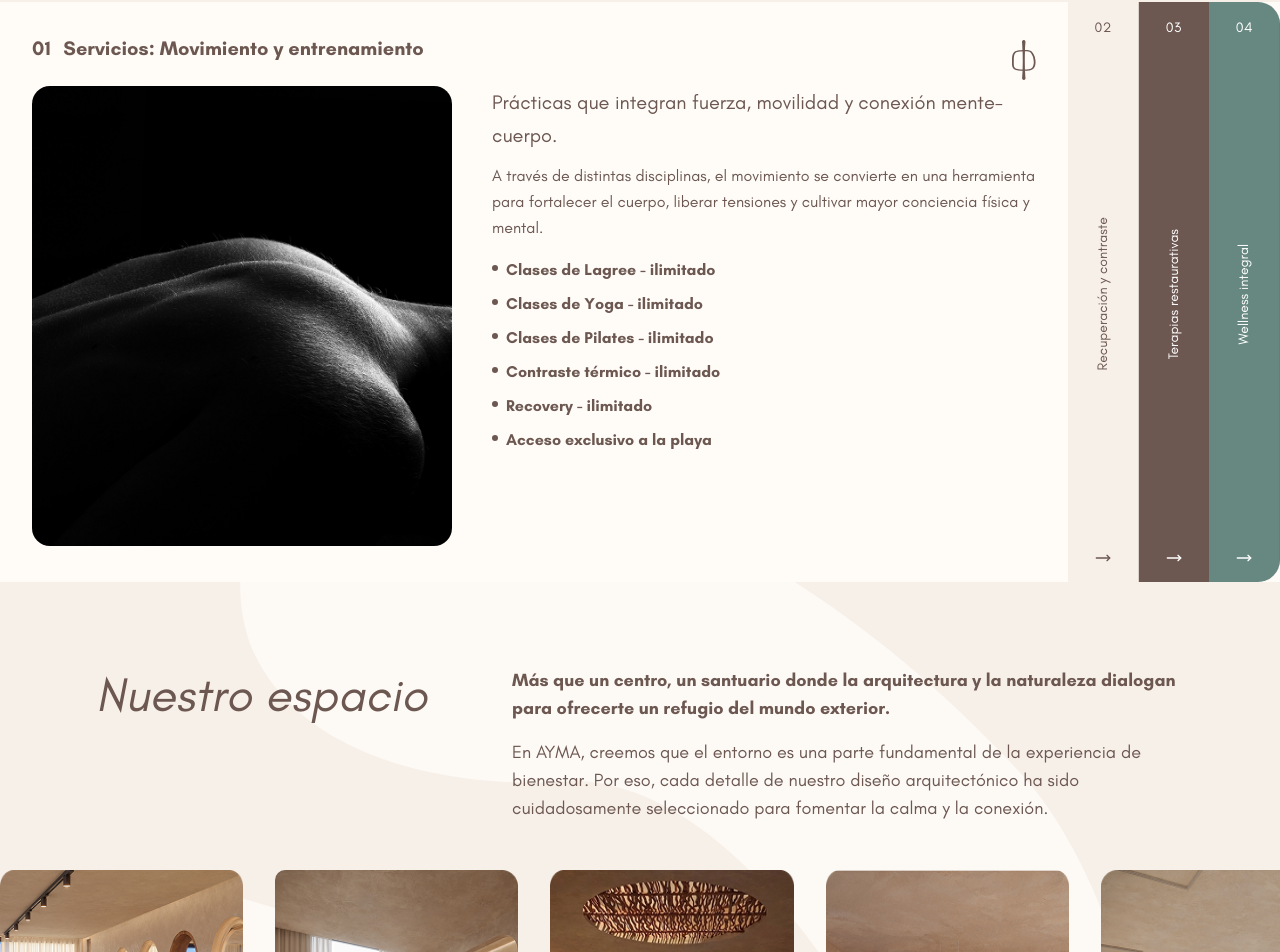
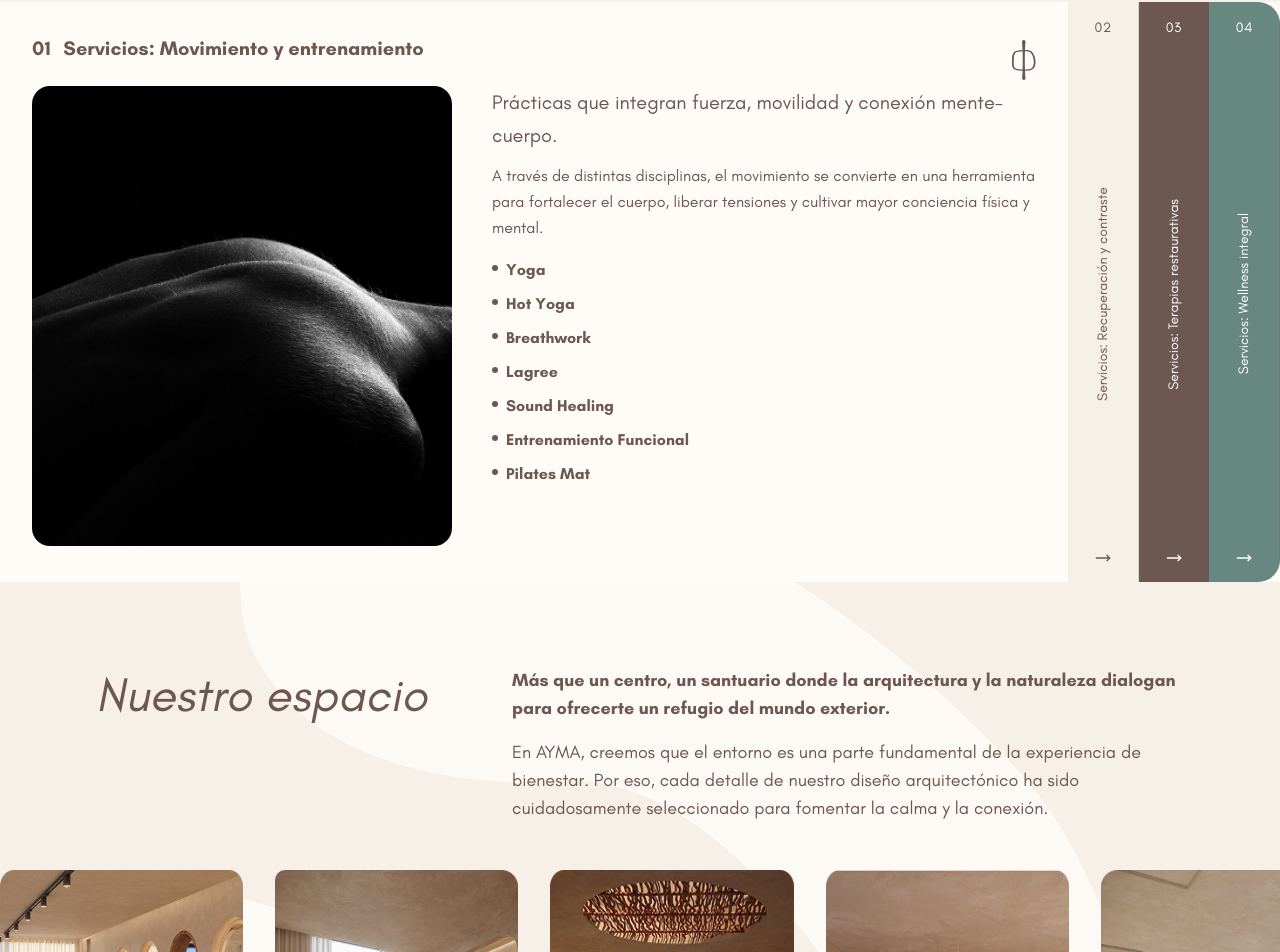
Before and after one commit to tquinteros/AYMA-landing, a Next.js app: page / in a window 1280 px wide. Shown: the part 1398-2350 px from the top of the page. Built offline with nearby package versions, Linux system fonts and the light colour scheme.

Commit message:
services data

```diff
--- a/components/VerticalAccordion.tsx
+++ b/components/VerticalAccordion.tsx
@@ -4,14 +4,15 @@ import Image from "next/image"
 import { useWindowsSize } from "@/lib/use-windows-size"
 import { useState } from "react"
 import { MoveUp } from "lucide-react"
+import { services } from "@/data/services"
 const VerticalAccordion = () => {
-  const [open, setOpen] = useState(items[0].id);
+  const [open, setOpen] = useState(services[0].id);
 
   return (
     <section className="w-full bg-background-100" id="services">
       {/* <div className="flex flex-col lg:flex-row h-fit lg:h-[580px] w-full overflow-hidden rounded-3xl border border-primary/20 md:border-t-0"> */}
       <div className="flex flex-col lg:flex-row h-fit lg:h-[580px] w-full overflow-hidden rounded-3xl border-none">
-        {items.map((item, index) => {
+        {services.map((item, index) => {
           return (
             <Panel
               key={item.id}
@@ -122,7 +123,7 @@ const Panel = ({
                     fill
                     className="object-cover aspect-1/2!"
                     sizes="(max-width: 1024px) 100vw, 420px"
-                    priority={id === items[0].id}
+                    priority={id === services[0].id}
                   />
                 </div>
 
@@ -184,78 +185,3 @@ const descriptionVariants = {
   },
   closed: { opacity: 0, y: "100%" },
 };
-
-const items = [
-  {
-    id: 1,
-    title: "Servicios: Movimiento y entrenamiento",
-    subtitle: "Prácticas que integran fuerza, movilidad y conexión mente-cuerpo. ",
-    imgSrc:
-      "/services/movement.png",
-    backgroundColorAccordion: "#FFFFFF",
-    description:
-      "A través de distintas disciplinas, el movimiento se convierte en una herramienta para fortalecer el cuerpo, liberar tensiones y cultivar mayor conciencia física y mental.",
-    features: [
-      "Clases de Lagree - ilimitado",
-      "Clases de Yoga - ilimitado",
-      "Clases de Pilates - ilimitado",
-      "Contraste térmico - ilimitado",
-      "Recovery - ilimitado",
-      "Acceso exclusivo a la playa",
-    ],
-  },
-  {
-    id: 2,
-    title: "Recuperación y contraste",
-    subtitle: "Un circuito de estímulos térmicos pensado para revitalizar el cuerpo y activar los procesos naturales de recuperación.",
-    imgSrc:
-      "/services/recovery.png",
-    backgroundColorAccordion: "#F7F0E9",
-    description:
-      "A través de distintas disciplinas, el movimiento se convierte en una herramienta para fortalecer el cuerpo, liberar tensiones y cultivar mayor conciencia física y mental.",
-    features: [
-      "Clases de Lagree - ilimitado",
-      "Clases de Yoga - ilimitado",
-      "Clases de Pilates - ilimitado",
-      "Contraste térmico - ilimitado",
-      "Recovery - ilimitado",
-      "Acceso exclusivo a la playa",
-    ],
-  },
-  {
-    id: 3,
-    title: "Terapias restaurativas",
-    subtitle: "Un espacio dedicado a la recuperación profunda y al cuidado físico especializado.",
-    imgSrc:
-      "/services/therapies.png",
-    backgroundColorAccordion: "#6C5751",
-    description:
-      "A través de distintas disciplinas, el movimiento se convierte en una herramienta para fortalecer el cuerpo, liberar tensiones y cultivar mayor conciencia física y mental.",
-    features: [
-      "Clases de Lagree - ilimitado",
-      "Clases de Yoga - ilimitado",
-      "Clases de Pilates - ilimitado",
-      "Contraste térmico - ilimitado",
-      "Recovery - ilimitado",
-      "Acceso exclusivo a la playa",
-    ],
-  },
-  {
-    id: 4,
-    title: "Wellness integral",
-    subtitle: "Servicios pensados para acompañar el equilibrio físico, energético y nutricional.",
-    imgSrc:
-      "/services/wellness.png",
-    backgroundColorAccordion: "#678881",
-    description:
-      "A través de distintas disciplinas, el movimiento se convierte en una herramienta para fortalecer el cuerpo, liberar tensiones y cultivar mayor conciencia física y mental.",
-    features: [
-      "Clases de Lagree - ilimitado",
-      "Clases de Yoga - ilimitado",
-      "Clases de Pilates - ilimitado",
-      "Contraste térmico - ilimitado",
-      "Recovery - ilimitado",
-      "Acceso exclusivo a la playa",
-    ],
-  },
-];
--- /dev/null
+++ b/data/services.ts
@@ -0,0 +1,72 @@
+export const services = [
+    {
+        id: 1,
+        title: "Servicios: Movimiento y entrenamiento",
+        subtitle: "Prácticas que integran fuerza, movilidad y conexión mente-cuerpo. ",
+        imgSrc:
+            "/services/movement.png",
+        backgroundColorAccordion: "#FFFFFF",
+        description:
+            "A través de distintas disciplinas, el movimiento se convierte en una herramienta para fortalecer el cuerpo, liberar tensiones y cultivar mayor conciencia física y mental.",
+        features: [
+            "Yoga",
+            "Hot Yoga",
+            "Breathwork",
+            "Lagree",
+            "Sound Healing",
+            "Entrenamiento Funcional",
+            "Pilates Mat",
+        ],
+    },
+    {
+        id: 2,
+        title: "Servicios: Recuperación y contraste",
+        subtitle: "Un circuito de estímulos térmicos pensado para revitalizar el cuerpo y activar los procesos naturales de recuperación.",
+        imgSrc:
+            "/services/recovery.png",
+        backgroundColorAccordion: "#F7F0E9",
+        description:
+            "La combinación de calor y frío ayuda a mejorar la circulación, reducir la inflamación y generar un profundo estado de renovación física y mental.",
+        features: [
+            "Sauna Seco",
+            "Sauna Húmedo",
+            "Sauna Infrarrojo",
+            "Circuito de Duchas Especializadas",
+            "Cold Plunge",
+            "Cabina de Frío",
+        ],
+    },
+    {
+        id: 3,
+        title: "Servicios: Terapias restaurativas",
+        subtitle: "Un espacio dedicado a la recuperación profunda y al cuidado físico especializado.",
+        imgSrc:
+            "/services/therapies.png",
+        backgroundColorAccordion: "#6C5751",
+        description:
+            "Tratamientos terapéuticos enfocados en aliviar tensiones, restaurar el equilibrio corporal y acompañar los procesos de rehabilitación y descanso del cuerpo. ",
+        features: [
+            "Sala de Recovery",
+            "Osteopatía",
+            "Masajes",
+            "Kinesiología",
+            "Acupuntura",
+        ],
+    },
+    {
+        id: 4,
+        title: "Servicios: Wellness integral",
+        subtitle: "Servicios pensados para acompañar el equilibrio físico, energético y nutricional.",
+        imgSrc:
+            "/services/wellness.png",
+        backgroundColorAccordion: "#678881",
+        description:
+            "Un enfoque holístico del bienestar que combina salud, estética y terapias complementarias para nutrir el cuerpo desde distintas dimensiones.",
+        features: [
+            "Nutricionista",
+            "Faciales",
+            "Dripping",
+            "PMF Therapy",
+        ],
+    },
+];
```
